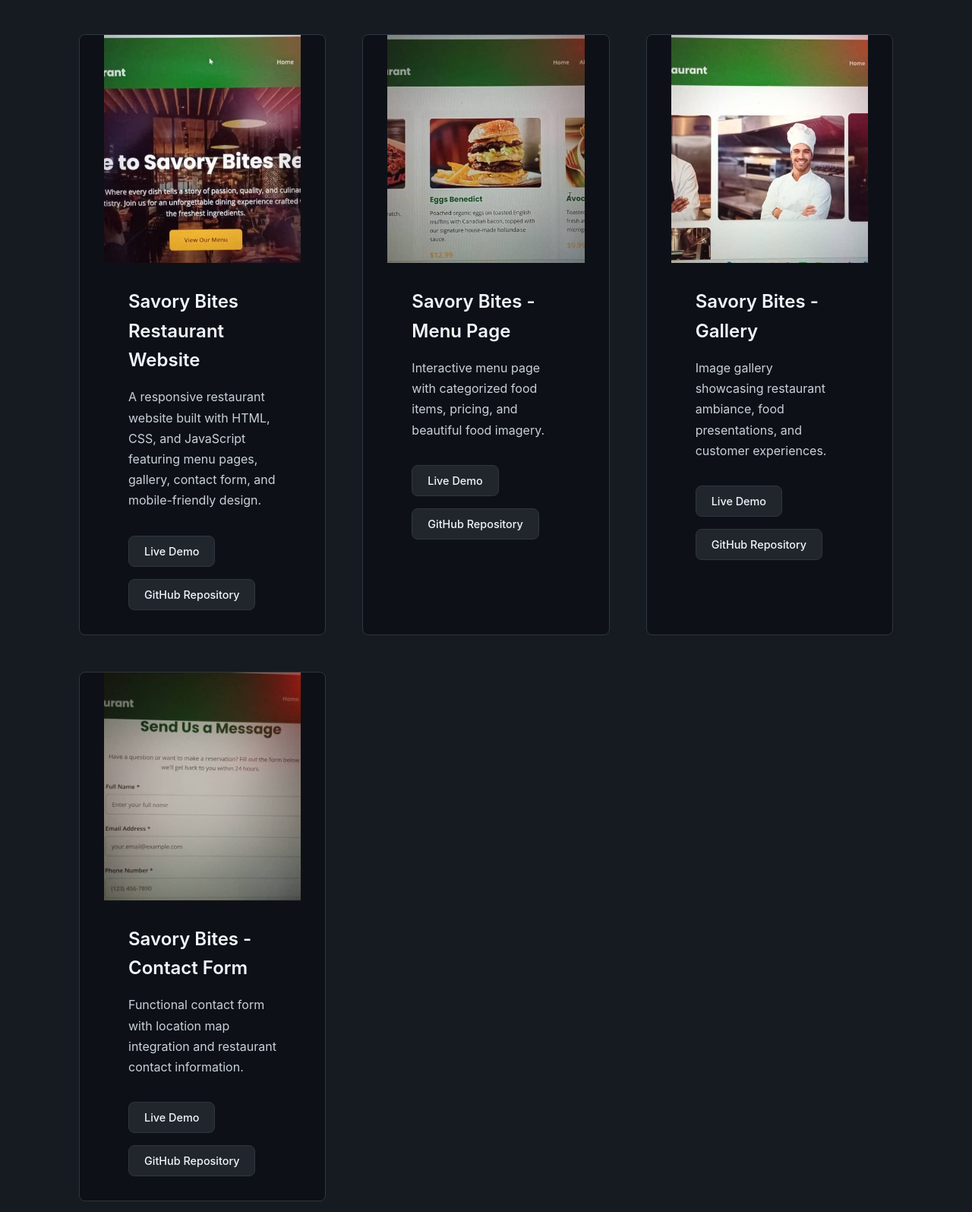
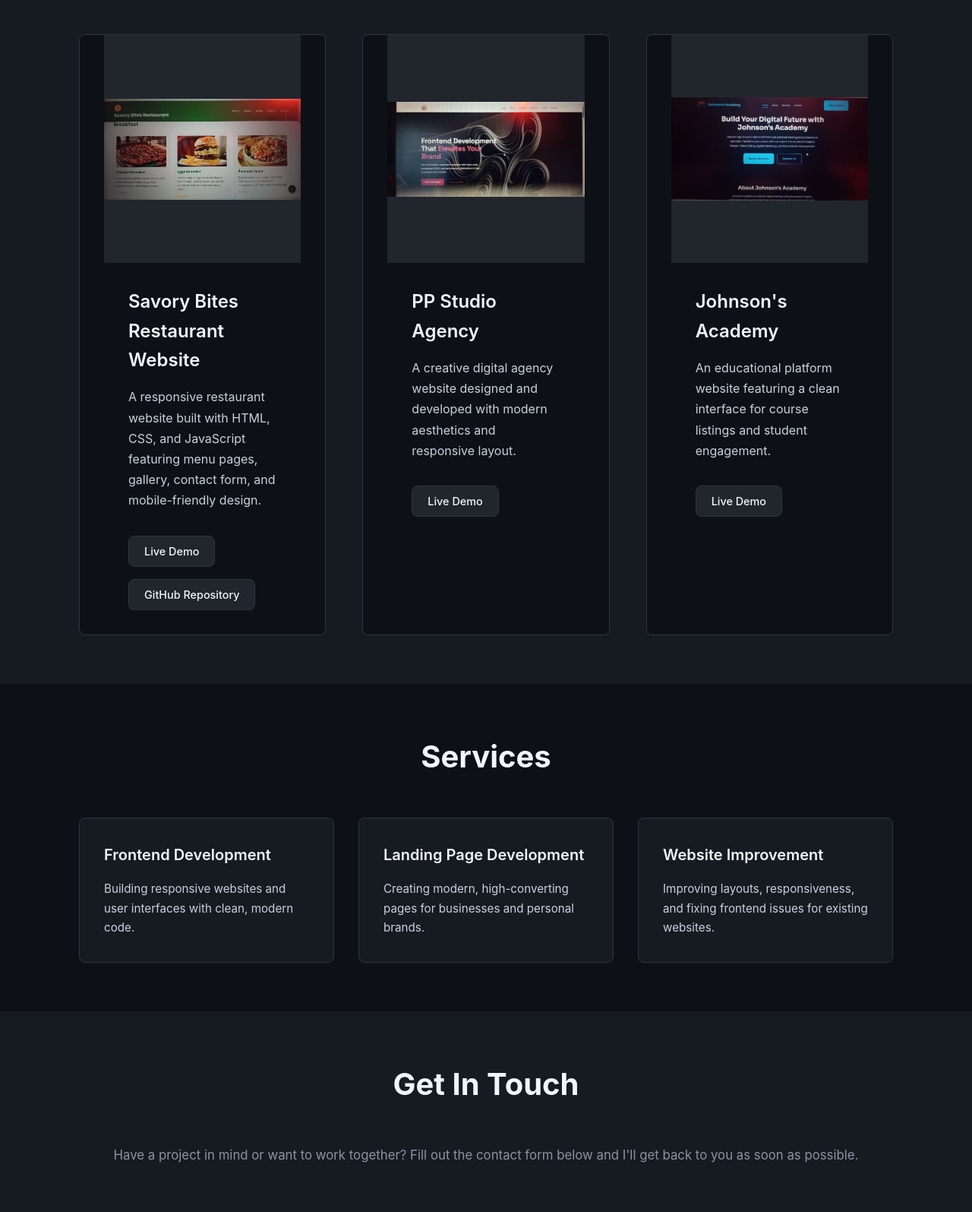
Before and after one commit to Mohamed-Bangura/Mohamed-Bangura-Portfolio, a plain HTML site: page index.html in a window 1280 px wide. Shown: the part 2141-3736 px from the top of the page at 76% size. Drawn offline with Linux system fonts and the light colour scheme.

Commit message:
Refactor portfolio projects section by removing duplicate Savory Bites cards and adding PP Studio Agency and Johnson's Academy

```diff
--- a/index.html
+++ b/index.html
@@ -143,7 +143,7 @@
       "dateCreated": "2025-12-01",
       "programmingLanguage": ["HTML", "CSS", "JavaScript"],
       "genre": "Website Development",
-      "image": "https://mohamedbangura.vercel.app/images/projects/savory-bites-home.jpg",
+      "image": "https://mohamedbangura.vercel.app/images/projects/savory-bites-menu.jpg",
       "keywords": "restaurant, responsive, menu, gallery, contact form"
     }
     </script>
@@ -265,7 +265,9 @@
                 <div class="projects-grid">
                     <article class="project-card" itemscope itemtype="https://schema.org/CreativeWork">
                         <div class="project-image">
-                            <img src="images/projects/savory-bites-home.jpg" alt="Savory Bites Restaurant Home Page - Responsive website design" loading="lazy" width="400" height="300" itemprop="image">
+                            <a href="https://savory-bites-restaurant-ten.vercel.app/" target="_blank" rel="noopener noreferrer" aria-label="View Savory Bites Restaurant live site">
+                                <img src="images/projects/savory-bites-menu.jpg" alt="Savory Bites Restaurant - Responsive restaurant website with menu, gallery, and contact form" loading="lazy" width="400" height="300" itemprop="image">
+                            </a>
                         </div>
                         <div class="project-content">
                             <h3 class="project-title" itemprop="name">Savory Bites Restaurant Website</h3>
@@ -282,48 +284,34 @@
 
                     <article class="project-card" itemscope itemtype="https://schema.org/CreativeWork">
                         <div class="project-image">
-                            <img src="images/projects/savory-bites-menu.jpg" alt="Savory Bites Menu Page - Categorized food items with pricing" loading="lazy" width="400" height="300" itemprop="image">
+                            <a href="https://pp-studio-agency.vercel.app" target="_blank" rel="noopener noreferrer" aria-label="View PP Studio Agency live site">
+                                <img src="images/projects/pp studio agency.jpg" alt="PP Studio Agency - Creative digital agency website" loading="lazy" width="400" height="300" itemprop="image">
+                            </a>
                         </div>
                         <div class="project-content">
-                            <h3 class="project-title" itemprop="name">Savory Bites - Menu Page</h3>
+                            <h3 class="project-title" itemprop="name">PP Studio Agency</h3>
                             <p class="project-description" itemprop="description">
-                                Interactive menu page with categorized food items, pricing, and beautiful food imagery.
+                                A creative digital agency website designed and developed with modern aesthetics and responsive layout.
                             </p>
                             <div class="project-links">
-                                <a href="https://savory-bites-restaurant-ten.vercel.app/" target="_blank" rel="noopener noreferrer" class="project-link" itemprop="url">Live Demo</a>
-                                <a href="https://github.com/Mohamed-Bangura/savory-bites-restaurant" target="_blank" rel="noopener noreferrer" class="project-link">GitHub Repository</a>
+                                <a href="https://pp-studio-agency.vercel.app" target="_blank" rel="noopener noreferrer" class="project-link" itemprop="url">Live Demo</a>
                             </div>
                         </div>
                     </article>
 
                     <article class="project-card" itemscope itemtype="https://schema.org/CreativeWork">
                         <div class="project-image">
-                            <img src="images/projects/savory-bites-gallery.jpg" alt="Savory Bites Photo Gallery - Restaurant ambiance and food presentations" loading="lazy" width="400" height="300" itemprop="image">
+                            <a href="https://johnson-s-academy.vercel.app" target="_blank" rel="noopener noreferrer" aria-label="View Johnson's Academy live site">
+                                <img src="images/projects/johnson's academy.jpg" alt="Johnson's Academy - Educational platform website" loading="lazy" width="400" height="300" itemprop="image">
+                            </a>
                         </div>
                         <div class="project-content">
-                            <h3 class="project-title" itemprop="name">Savory Bites - Gallery</h3>
+                            <h3 class="project-title" itemprop="name">Johnson's Academy</h3>
                             <p class="project-description" itemprop="description">
-                                Image gallery showcasing restaurant ambiance, food presentations, and customer experiences.
+                                An educational platform website featuring a clean interface for course listings and student engagement.
                             </p>
                             <div class="project-links">
-                                <a href="https://savory-bites-restaurant-ten.vercel.app/" target="_blank" rel="noopener noreferrer" class="project-link" itemprop="url">Live Demo</a>
-                                <a href="https://github.com/Mohamed-Bangura/savory-bites-restaurant" target="_blank" rel="noopener noreferrer" class="project-link">GitHub Repository</a>
-                            </div>
-                        </div>
-                    </article>
-
-                    <article class="project-card" itemscope itemtype="https://schema.org/CreativeWork">
-                        <div class="project-image">
-                            <img src="images/projects/savory-bites-contact.jpg" alt="Savory Bites Contact Form - Location map and contact information" loading="lazy" width="400" height="300" itemprop="image">
-                        </div>
-                        <div class="project-content">
-                            <h3 class="project-title" itemprop="name">Savory Bites - Contact Form</h3>
-                            <p class="project-description" itemprop="description">
-                                Functional contact form with location map integration and restaurant contact information.
-                            </p>
-                            <div class="project-links">
-                                <a href="https://savory-bites-restaurant-ten.vercel.app/" target="_blank" rel="noopener noreferrer" class="project-link" itemprop="url">Live Demo</a>
-                                <a href="https://github.com/Mohamed-Bangura/savory-bites-restaurant" target="_blank" rel="noopener noreferrer" class="project-link">GitHub Repository</a>
+                                <a href="https://johnson-s-academy.vercel.app" target="_blank" rel="noopener noreferrer" class="project-link" itemprop="url">Live Demo</a>
                             </div>
                         </div>
                     </article>
```
Also changed, not shown: sitemap.xml (+6 -10 lines), images/projects/johnson's academy.jpg (added), images/projects/pp studio agency.jpg (added), images/projects/savory-bites-contact.jpg (deleted), images/projects/savory-bites-gallery.jpg (deleted), images/projects/savory-bites-home.jpg (deleted), images/projects/savory-bites-location.jpg (deleted), 1 other file.
